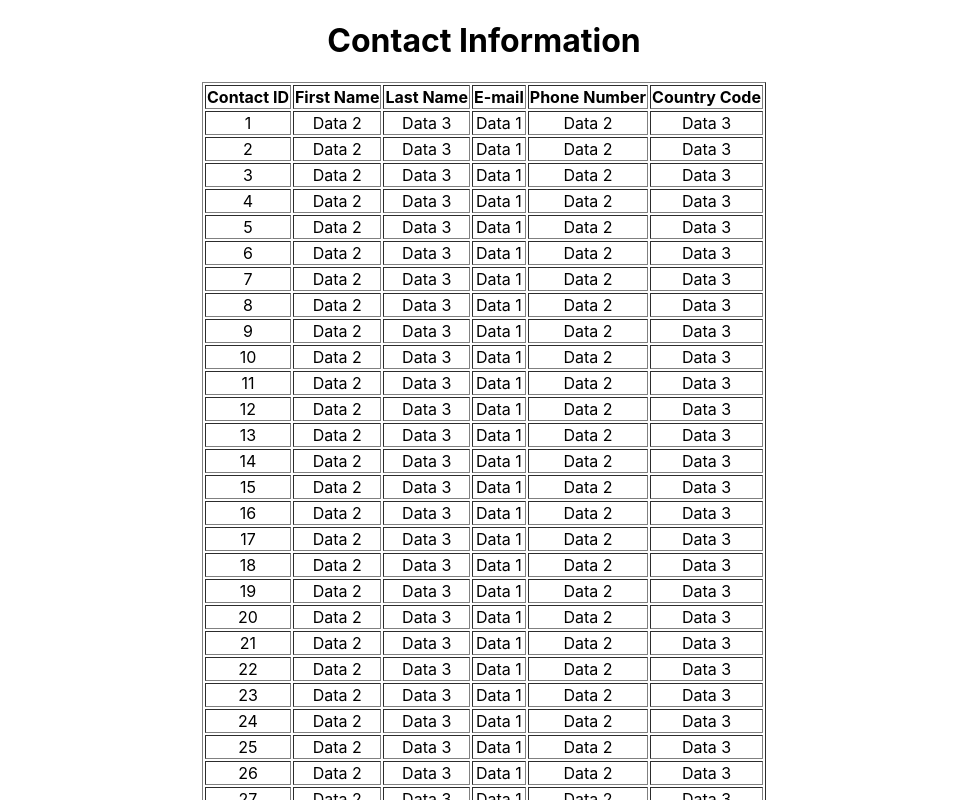
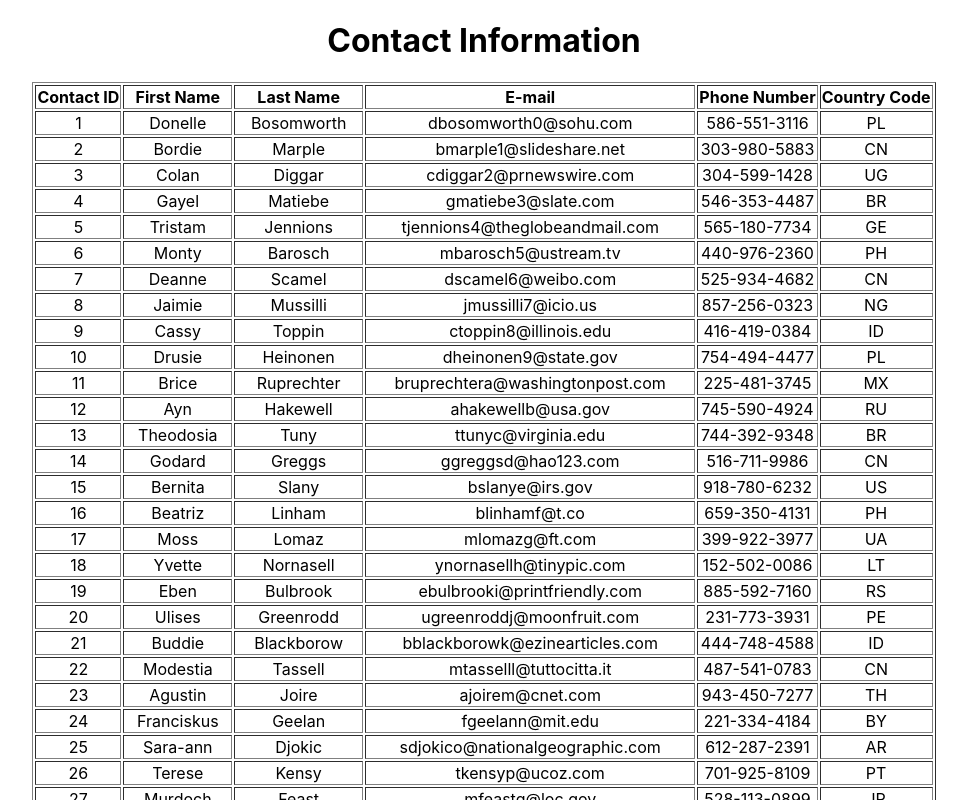
Before and after one commit to JesseGuerrero/CodingAssignment, a React (Create React App) app: page / in a window 1280 px wide. Shown: the top 800 px of the page, without its empty margins (156-1123 px from the left). Built offline with nearby package versions, Linux system fonts and the light colour scheme.

Commit message:
Remove index, add other keys

```diff
--- a/src/components/Table.jsx
+++ b/src/components/Table.jsx
@@ -13,14 +13,14 @@ const Table = () => {
                     <th>Phone Number</th>
                     <th>Country Code</th>
                 </tr>
-                    {contacts.map((contact, index) => (
+                    {contacts.map((contact) => (
                         <tr>
                             <td>{contact.id}</td>
-                            <td>Data 2</td>
-                            <td>Data 3</td>
-                            <td>Data 1</td>
-                            <td>Data 2</td>
-                            <td>Data 3</td>
+                            <td>{contact.firstName}</td>
+                            <td>{contact.lastName}</td>
+                            <td>{contact.email}</td>
+                            <td>{contact.phoneNumber}</td>
+                            <td>{contact.countryCode}</td>
                         </tr>
                     ))}
             </table>
```
